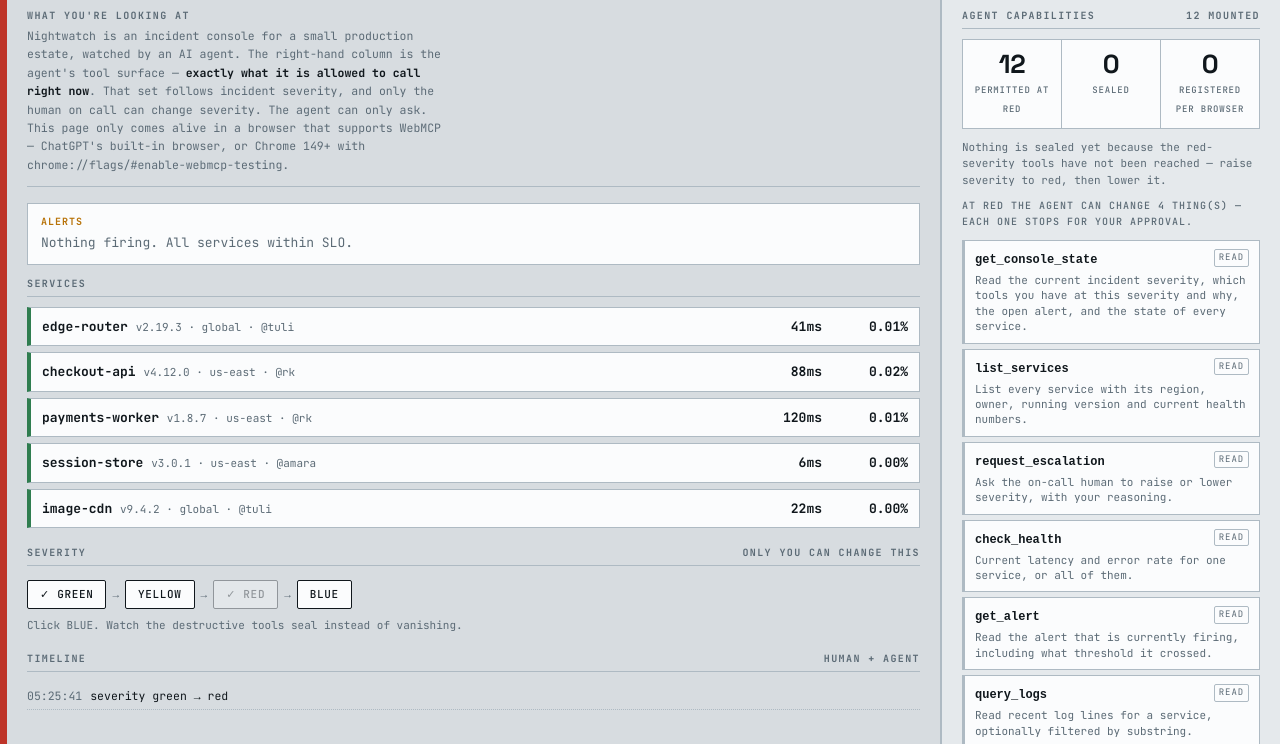
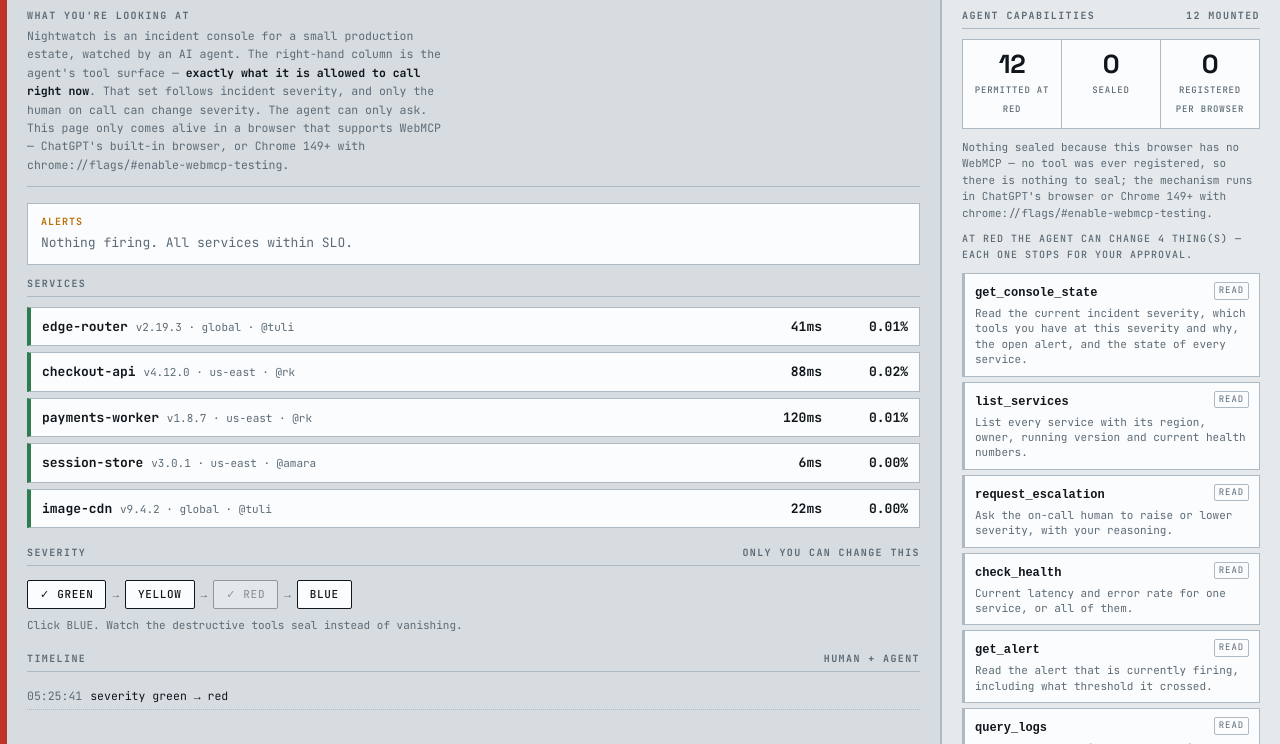
Before and after one commit to xan-antx/nightwatch, a website: page index.html in a window 1280 px wide. Both pictures are taken after a click on the button "RED". Shown: the part 56-800 px from the top of the page. Drawn offline with Linux system fonts and the light colour scheme.

Commit message:
Fix seal hint to key off visited severity, not registration

```diff
--- a/index.html
+++ b/index.html
@@ -54,7 +54,7 @@ h2{font:700 10px/1 var(--mono);letter-spacing:.14em;text-transform:uppercase;col
 #recon .fig+.fig{border-left:1px solid var(--rule)}
 #recon .fig b{display:block;font:700 26px/1.1 var(--disp);letter-spacing:-.01em}
 #recon .fig span{font:500 9px/1.4 var(--mono);letter-spacing:.09em;text-transform:uppercase;color:var(--dim)}
-#sealnote,#sealhint{margin:0 0 10px;color:var(--dim);font-size:11px;line-height:1.5}
+#sealnote,#sealhint,#plainnote{margin:0 0 10px;color:var(--dim);font-size:11px;line-height:1.5}
 
 #alertbox{background:#FCF3E2;border:1px solid var(--amber);padding:11px 13px;margin-bottom:14px}
 #alertbox.none{background:var(--panel);border-color:var(--rule);color:var(--dim)}
@@ -159,6 +159,9 @@ button.danger:hover{background:var(--red);color:#fff}
     so tools that fall out of severity stay registered — the page refuses the call instead.</p>
     <p id="sealhint" hidden>Nothing is sealed yet because the red-severity tools have not been reached —
     raise severity to red, then lower it.</p>
+    <p id="plainnote" hidden>Nothing sealed because this browser has no WebMCP — no tool was ever registered,
+    so there is nothing to seal; the mechanism runs in ChatGPT's browser or Chrome 149+ with
+    chrome://flags/#enable-webmcp-testing.</p>
     <p class="tag" id="authority" style="margin:0 0 10px;line-height:1.6"></p>
     <div id="tray"></div>
     <div id="sealedwrap" hidden>
@@ -519,7 +522,9 @@ function render(){
   document.getElementById("rseal").textContent = sealed.length;
   document.getElementById("rreg").textContent = bt === null ? "?" : bt.length;
   document.getElementById("sealnote").hidden = !sealed.length;
-  document.getElementById("sealhint").hidden = sealed.length > 0 || ALL.every(t => registered.has(t.name));
+  document.getElementById("sealhint").hidden = sealed.length > 0 || visitedSev.has("red");
+  document.getElementById("plainnote").hidden =
+    !visitedSev.has("red") || !!(document.modelContext ?? navigator.modelContext);
   document.getElementById("truth").hidden = state.syncMode === "—";
   document.getElementById("truth").textContent = state.syncMode;
   document.getElementById("tl").innerHTML = state.timeline.slice(0,60)
```
